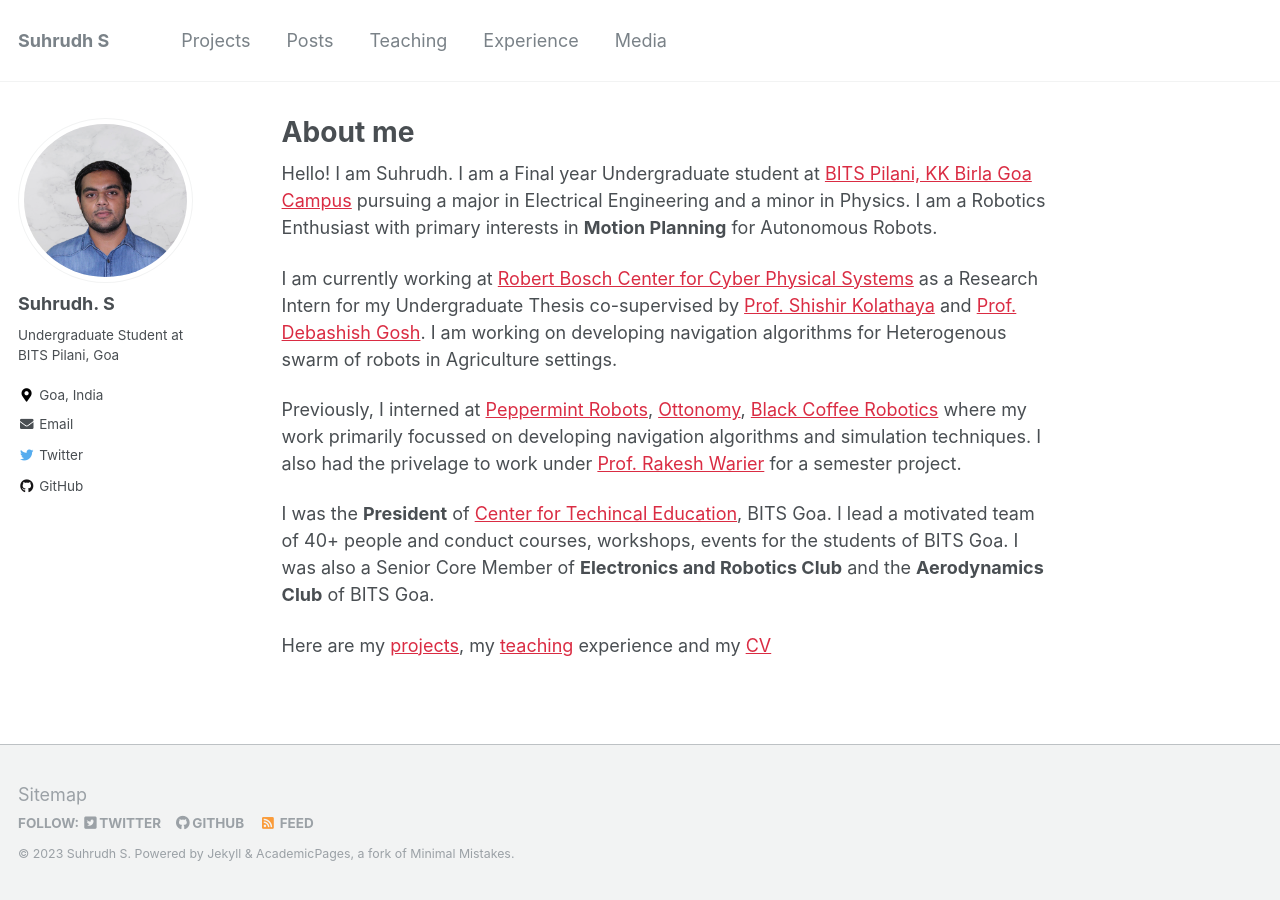
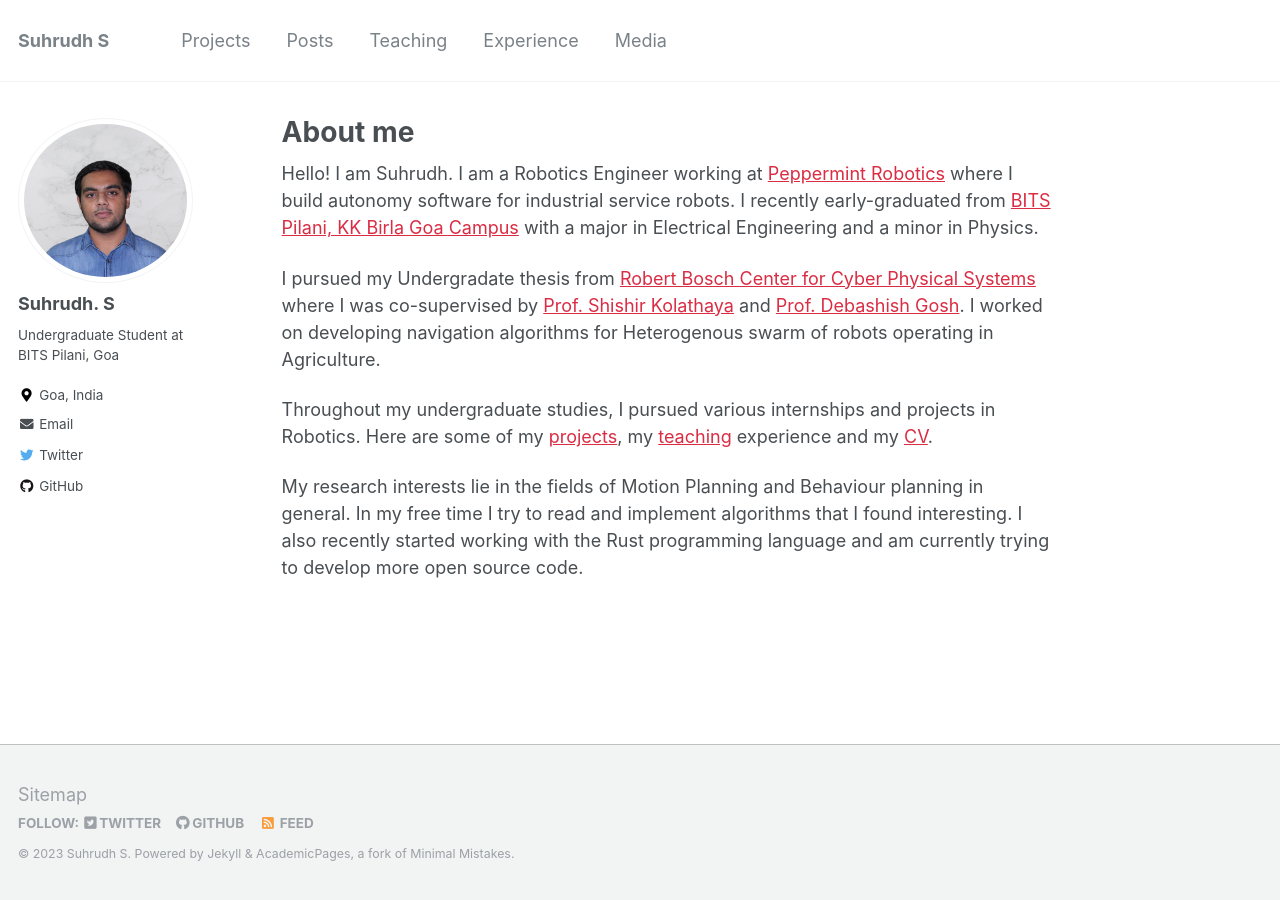
Before and after one commit to SuhrudhSarathy/SuhrudhSarathy.github.io, a Jekyll site: the page built from _pages/about.md, in a window 1280 px wide. Built offline with Jekyll 4.4.1, drawn with Linux system fonts in a browser that asks for light colours.

Commit message:
added new role and project changes

```diff
--- a/_pages/about.md
+++ b/_pages/about.md
@@ -8,12 +8,10 @@ redirect_from:
   - /about.html
 ---
 
-Hello! I am Suhrudh. I am a Final year Undergraduate student at [BITS Pilani, KK Birla Goa Campus](https://www.bits-pilani.ac.in/goa/) pursuing a major in Electrical Engineering and a minor in Physics. I am a Robotics Enthusiast with primary interests in __Motion Planning__ for Autonomous Robots.
+Hello! I am Suhrudh. I am a Robotics Engineer working at [Peppermint Robotics](https://getpeppermint.co/) where I build autonomy software for industrial service robots. I recently early-graduated from [BITS Pilani, KK Birla Goa Campus](https://www.bits-pilani.ac.in/goa/) with a major in Electrical Engineering and a minor in Physics.
 
-I am currently working at [Robert Bosch Center for Cyber Physical Systems](https://cps.iisc.ac.in) as a Research Intern for my Undergraduate Thesis co-supervised by [Prof. Shishir Kolathaya](https://www.shishirny.com/) and [Prof. Debashish Gosh](http://aero.iisc.ac.in/people/debasish-ghose/). I am working on developing navigation algorithms for Heterogenous swarm of robots in Agriculture settings.
+I pursued my Undergradate thesis from [Robert Bosch Center for Cyber Physical Systems](https://cps.iisc.ac.in) where I was co-supervised by [Prof. Shishir Kolathaya](https://www.shishirny.com/) and [Prof. Debashish Gosh](http://aero.iisc.ac.in/people/debasish-ghose/). I worked on developing navigation algorithms for Heterogenous swarm of robots operating in Agriculture.
 
-Previously, I interned at [Peppermint Robots](https://getpeppermint.co/), [Ottonomy](https://ottonomy.io/), [Black Coffee Robotics](https://www.blackcoffeerobotics.com/) where my work primarily focussed on developing navigation algorithms and simulation techniques. I also had the privelage to work under [Prof. Rakesh Warier](https://bits-pilani.irins.org/profile/230526) for a semester project.
+Throughout my undergraduate studies, I pursued various internships and projects in Robotics. Here are some of my [projects](https://suhrudhsarathy.github.io/projects/), my [teaching](https://suhrudhsarathy.github.io/teaching/) experience and my [CV](https://suhrudhsarathy.github.io/exp/).
 
-I was the __President__ of [Center for Techincal Education](https://bpgc-cte.org), BITS Goa. I lead a motivated team of 40+ people and conduct courses, workshops, events for the students of BITS Goa. I was also a Senior Core Member of __Electronics and Robotics Club__ and the __Aerodynamics Club__ of BITS Goa.
-
-Here are my [projects](https://suhrudhsarathy.github.io/projects/), my [teaching](https://suhrudhsarathy.github.io/teaching/) experience and my [CV](https://suhrudhsarathy.github.io/exp/)
+My research interests lie in the fields of Motion Planning and Behaviour planning in general. In my free time I try to read and implement algorithms that I found interesting. I also recently started working with the Rust programming language and am currently trying to develop more open source code.
```
Also changed, not shown: _pages/software.md (+4 -0 lines).
